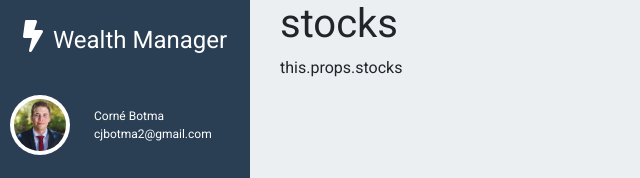
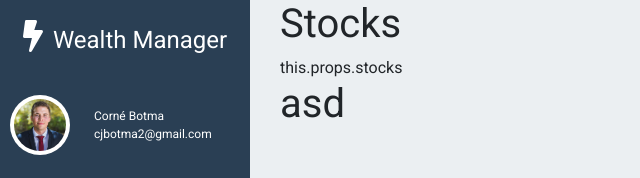
Before and after one commit to mrcj101111/wealth-management, a React (Create React App) app: page /stocks/add-stock in a window 1280 px wide. Shown: the top 178 px of the page, without its empty margins (0-640 px from the left). Built offline with nearby package versions, Linux system fonts and the light colour scheme; no server answers.

Commit message:
Added routing for add stock and update reducer

```diff
--- /dev/null
+++ b/src/components/stocks/AddStock.js
@@ -0,0 +1,9 @@
+import React from 'react';
+
+const AddStock = (props) => {
+    return (
+        <h1>asd</h1>
+    )
+}
+
+export default AddStock;
--- /dev/null
+++ b/src/components/stocks/NoStock.js
@@ -0,0 +1,17 @@
+import React from 'react';
+import { NavLink } from 'react-router-dom';
+
+
+const noStock = (props) => {
+    return (
+        <>
+            <p>You do not have any stocks yet. Please click the button below to add stocks.</p>
+            <NavLink to="/stocks/add-stock">
+                <button type="button" className="btn btn-primary">Add stock</button>
+            </NavLink>
+
+        </>
+    )
+}
+
+export default noStock;
--- a/src/components/stocks/Stocks.js
+++ b/src/components/stocks/Stocks.js
@@ -1,6 +1,9 @@
 import React from 'react';
 import { connect } from "react-redux";
-import { getStocksFromApi } from '../../store/actions'
+import { getStocksFromApi } from '../../store/actions';
+import noStock from './NoStock';
+import AddStock from './AddStock'
+import { Route } from 'react-router-dom';
 
 class Stocks extends React.Component {
     componentDidMount() {
@@ -10,11 +13,9 @@ class Stocks extends React.Component {
     render() {
         return (
             <>
-<h1>stocks</h1>
-{console.log(this.props.stocks.length)}
-{this.props.stocks.length <= 0 ?
-"You don't have any stocks loaded. Please add stocks by clicking on the button": "this.props.stocks"}
-
+                <h1>Stocks</h1>
+                {this.props.stocks.length <= 0 ? <Route exact path="/stocks" component={noStock} /> : "this.props.stocks"}
+                <Route exact path="/stocks/add-stock" component={AddStock} />
             </>
         )
 
--- a/src/store/reducer.js
+++ b/src/store/reducer.js
@@ -22,8 +22,9 @@ const reducer = (state = initialState, action) => {
                 ...state,
                 stocks: action.payload.stocks
             }
+        default:
+            return state;
     }
-    return state;
 };
 
 export default reducer;
```
